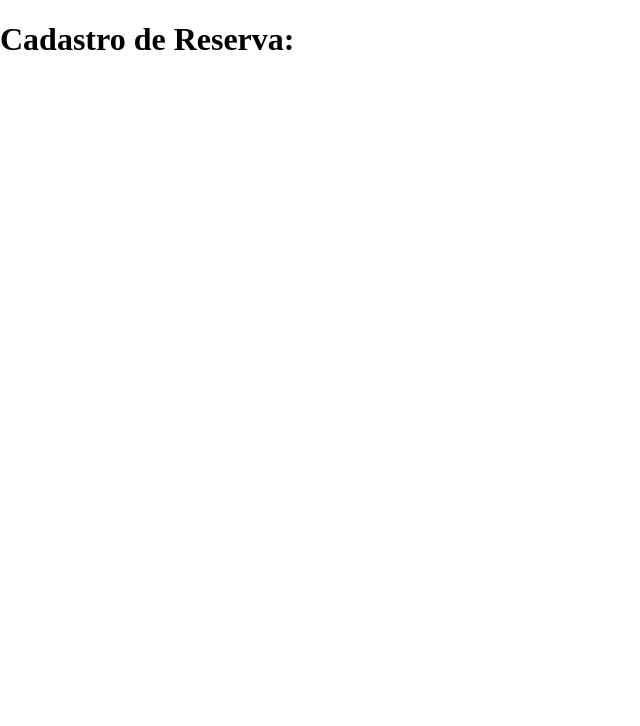
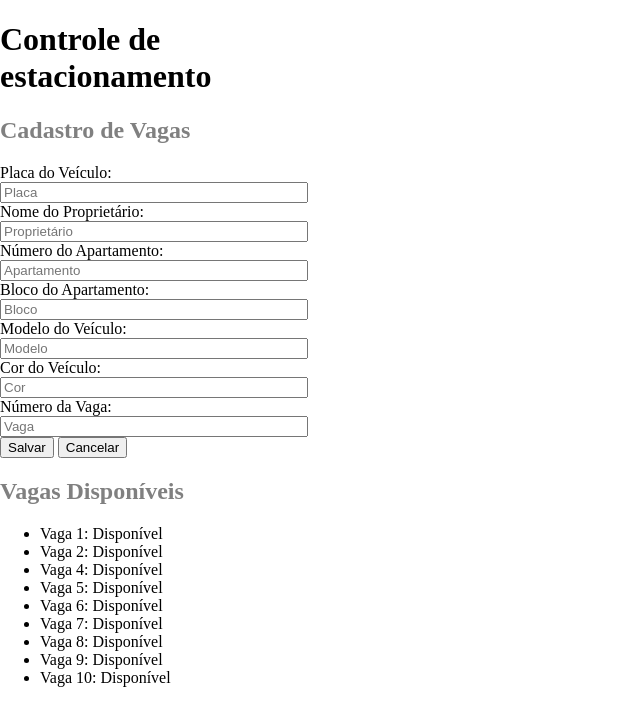
Before and after one commit to tgkcilli/desafio1web, a plain HTML site: page index.html in a window 1280 px wide. Shown: the whole page, without its empty margins (0-640 px from the left). Drawn offline with Linux system fonts and the light colour scheme.

Commit message:
personalizacao + tentativa de function

```diff
--- a/index.html
+++ b/index.html
@@ -1,19 +1,68 @@
 <!DOCTYPE html>
-<html lang="en">
+<html lang="pt-BR">
 <head>
     <meta charset="UTF-8">
     <meta name="viewport" content="width=device-width, initial-scale=1.0">
-    <title>Desafio1</title>
+    <title>Controle de Estacionamento</title>
     <link rel="stylesheet" href="style.css">
+    <script SRC="script.js"></script>
+
 </head>
 <body>
+    <div id="container">
+    <header>
+        <h1>Controle de estacionamento</h1>
+    </header>
 
-    <h1>Cadastro de Reserva: </h1>
+    <main>
+        <section id="cadastro">
+            <h2>Cadastro de Vagas</h2>
+            <form id="form-cadastro">
 
+                <label for="placa">Placa do Veículo:</label>
+                <input type="text" id="placa" placeholder="Placa" />
 
+                <label for="proprietario">Nome do Proprietário:</label>
+            <input type="text" id="proprietario" placeholder="Proprietário" />
 
+                <label for="apartamento">Número do Apartamento:</label>
+                <input type="text" id="apartamento" placeholder="Apartamento" />
 
+                <label for="bloco">Bloco do Apartamento:</label>
+                <input type="text" id="bloco" placeholder="Bloco" />
 
+                <label for="modelo">Modelo do Veículo:</label>
+                <input type="text" id="modelo" placeholder="Modelo">
 
+                <label for="cor">Cor do Veículo:</label>
+                <input type="text" id="cor" placeholder="Cor">
+
+                <label for="vaga">Número da Vaga:</label>
+                <input type="number" id="vaga" placeholder="Vaga">
+
+                <button onclick="cadastrar()" type="submit">Salvar</button>
+                <button type="submit">Cancelar</button>
+            </form>
+        </section>
+
+        <section id="listar">
+            <h2>Vagas Disponíveis</h2>
+            <ul id="lista-vagas">
+                <li>Vaga 1: Disponível</li>
+                <li>Vaga 2: Disponível</li>
+                <li>Vaga 4: Disponível</li>
+                <li>Vaga 5: Disponível</li>
+                <li>Vaga 6: Disponível</li>
+                <li>Vaga 7: Disponível</li>
+                <li>Vaga 8: Disponível</li>
+                <li>Vaga 9: Disponível</li>
+                <li>Vaga 10: Disponível</li>
+
+            </ul>
+        </section>
+    </main>
+
+    <script src="script.js"></script>
+</div>
 </body>
 </html>
--- /dev/null
+++ b/script.js
@@ -0,0 +1,13 @@
+function cadastrar() {
+    const placa = document.getElementById("placa").value;
+    const proprietario = document.getElementById("proprietario").value;
+    const apartamento = document.getElementById("apartamento").value;
+    const bloco  = document.getElementById("bloco").value;
+    const modelo = document.getElementById("modelo").value;
+    const cor  = document.getElementById("cor").value;
+    const vaga = document.getElementById("vaga").value;
+
+
+    console.log("Proprietário: " + proprietario + "\nApartamento: " + apartamento);
+
+}
--- a/style.css
+++ b/style.css
@@ -1,4 +1,25 @@
 body {
-margin: 0;
+    margin: 0;
+}
+
+h1 {
+    color: black;
+}
+
+h2 {
+    color: grey;
+}
+
+#lista-vagas {
+    color: black;
+}
+
+input {
+    width: 300px;
+}
+
+#container {
+
+    width: 300px;
 
 }
```
